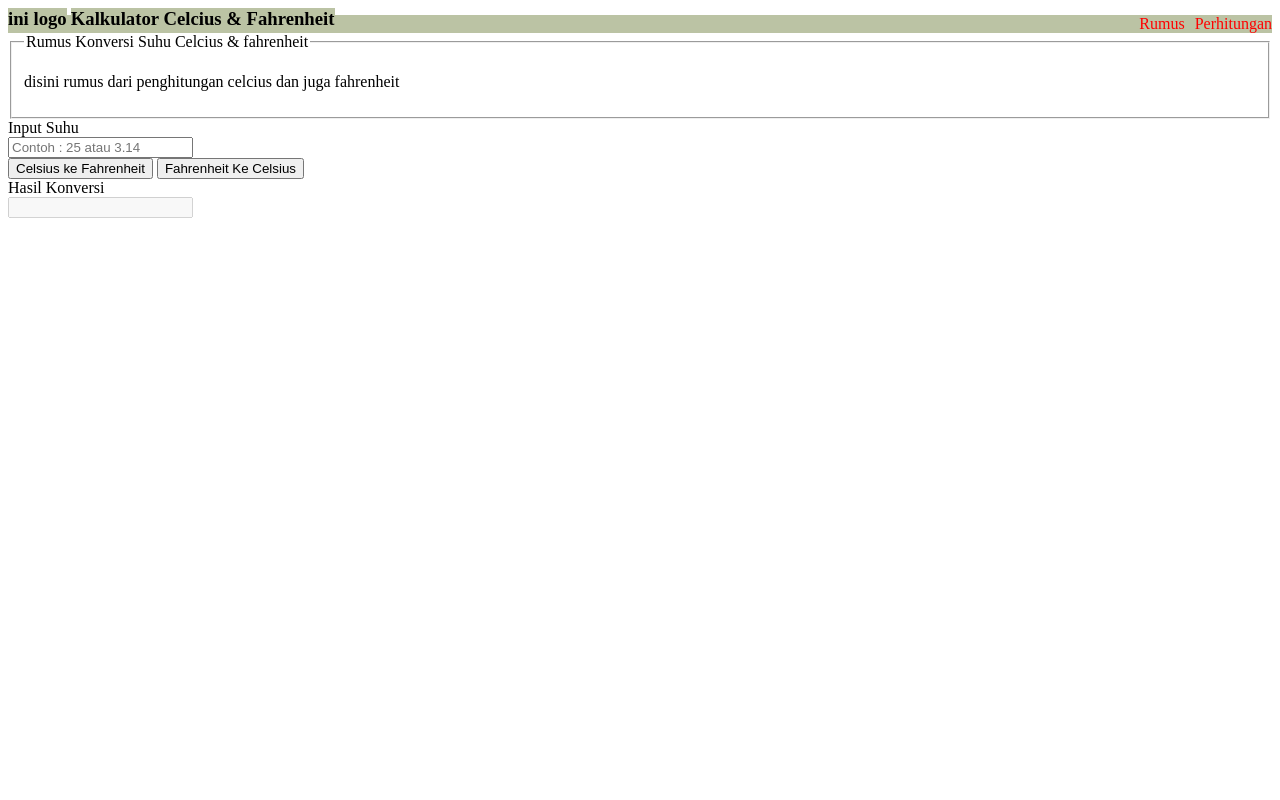
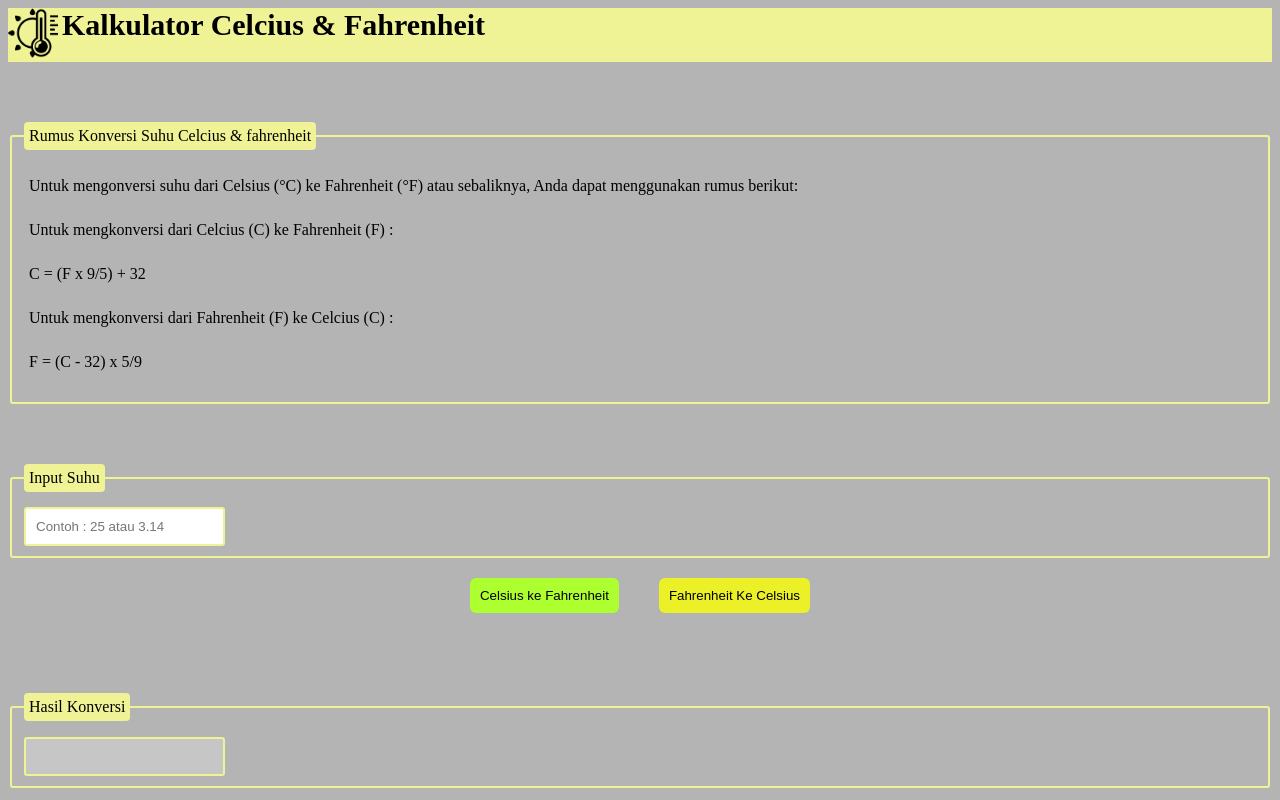
Before and after one commit to revou-fundamental-course/5-feb-24-DimsRK, a plain HTML site: page index.html in a window 1280 px wide. Drawn offline with Linux system fonts and the light colour scheme.

Commit message:
second commit

```diff
--- a/CSS/style.css
+++ b/CSS/style.css
@@ -1,19 +1,39 @@
-h3, nav{
-    display: inline;
-    background-color: #BBC3A4;
+header {
+    background-color: #EFF396;
 }
 
-nav>a {
-    text-decoration: none;
-    color: red;
-    margin-left: 10px;
+body {
+    background-color: rgb(180, 180, 180);
 }
 
-nav {
-    display: flex;
-    flex-direction: row;
-    justify-content: flex-end;
-    margin-top: -15px;
+header>h3 {
+    display: inline;
+    vertical-align: top;
+    font-size: 30px;
+}
+
+fieldset {
+    margin-top: 60px;
+    border: #EFF396 solid 2px;
+    border-radius: 3px;
+    -webkit-border-radius: 3px;
+    -moz-border-radius: 3px;
+    -ms-border-radius: 3px;
+    -o-border-radius: 3px;
+}
+
+legend {
+    background-color: #EFF396;
+    border-radius: 4px;
+    -webkit-border-radius: 4px;
+    -moz-border-radius: 4px;
+    -ms-border-radius: 4px;
+    -o-border-radius: 4px;
+    padding: 5px;
+}
+
+fieldset>p {
+    padding: 5px;
 }
 
 #input-section {
@@ -24,7 +44,70 @@ nav {
     display: block;
 }
 
-.label {
+.input {
+    border: #EFF396 solid 2px;
+    outline: none;
+    border-radius: 3px;
+    -webkit-border-radius: 3px;
+    -moz-border-radius: 3px;
+    -ms-border-radius: 3px;
+    -o-border-radius: 3px;
+    padding: 10px;
+    margin-top: 10px;
+}
+
+button {
+    margin: 20px;
+    border: none;
+    border-radius: 6px;
+    -webkit-border-radius: 6px;
+    -moz-border-radius: 6px;
+    -ms-border-radius: 6px;
+    -o-border-radius: 6px;
+    outline: none;
+    padding: 10px;
+    cursor: pointer;
+}
+
+.resultButton {
     display: flex;
-    flex-direction: column;
+    justify-content: center;
+    margin-left: 60px;
+    margin-right: 60px;
 }
+
+#celcius-to-fahrenheit {
+    background-color: greenyellow;
+}
+
+#celcius-to-fahrenheit:hover {
+    background-color: rgb(129, 190, 36);
+    cursor: pointer;
+}
+
+#celcius-to-fahrenheit:active {
+    background-color: rgb(120, 175, 36);
+    transform: translateY(3px);
+    -webkit-transform: translateY(3px);
+    -moz-transform: translateY(3px);
+    -ms-transform: translateY(3px);
+    -o-transform: translateY(3px);
+}
+
+#fahrenheit-to-celcius {
+    background-color: rgb(236, 240, 38);
+}
+
+#fahrenheit-to-celcius:hover {
+    background-color: rgb(176, 179, 30);
+    cursor: pointer;
+}
+
+#fahrenheit-to-celcius:active {
+    background-color: rgb(119, 121, 25);
+    transform: translateY(3px);
+    -webkit-transform: translateY(3px);
+    -moz-transform: translateY(3px);
+    -ms-transform: translateY(3px);
+    -o-transform: translateY(3px);
+}
--- a/index.html
+++ b/index.html
@@ -8,31 +8,35 @@
 </head>
 <body>
     <header>
-    <h3> ini logo</h3>
+    <img src="../5-feb-24-DimsRK/Assets/temperature_icon-icons.com_65084.png" width="50px" alt="icon suhu">
     <h3>Kalkulator Celcius & Fahrenheit</h3>
-    <nav>
-        <a href="#formula">Rumus</a>
-        <a href="#function">Perhitungan</a>
-    </nav>
     </header>
     <main>
         <div id="formula">
             <fieldset>
                 <legend>Rumus Konversi Suhu Celcius & fahrenheit</legend>
-                    <p>disini rumus dari penghitungan celcius dan juga fahrenheit</p>
+                    <p>Untuk mengonversi suhu dari Celsius (°C) ke Fahrenheit (°F) atau sebaliknya, Anda dapat menggunakan rumus berikut:</p>
+                    <p>Untuk mengkonversi dari Celcius (C) ke Fahrenheit (F) :</p>
+                    <p>C = (F x 9/5) + 32</p>
+                    <p>Untuk mengkonversi dari Fahrenheit (F) ke Celcius (C) :</p>
+                    <p>F = (C - 32) x 5/9</p>
             </fieldset>
         </div>
         <div id="function">
-            <label for="input-section" class="label">Input Suhu</label>
-            <input type="number" id="input-section" placeholder="Contoh : 25 atau 3.14">
+            <fieldset>
+            <legend><label for="input-section" class="label">Input Suhu</label></legend>
+            <input type="number" class="input" id="input-section" placeholder="Contoh : 25 atau 3.14">
+            </fieldset>
             <section class="resultButton">
               <button class="result" id="celcius-to-fahrenheit">Celsius ke Fahrenheit</button>
               <button class="result" id="fahrenheit-to-celcius">Fahrenheit Ke Celsius</button>
             </section>
         </div>
         <div id="conversion-result">
-            <label for="output-section" class="label">Hasil Konversi</label>
-            <input type="number" id="output-section" disabled>
+            <fieldset>
+            <legend><label for="output-section" class="label">Hasil Konversi</label></legend>
+            <input type="number" class="input" id="output-section" disabled>
+            </fieldset>
         </div>
     </main>
 </body>
```
Also changed, not shown: Assets/temperature_icon-icons.com_65084.png (added).
